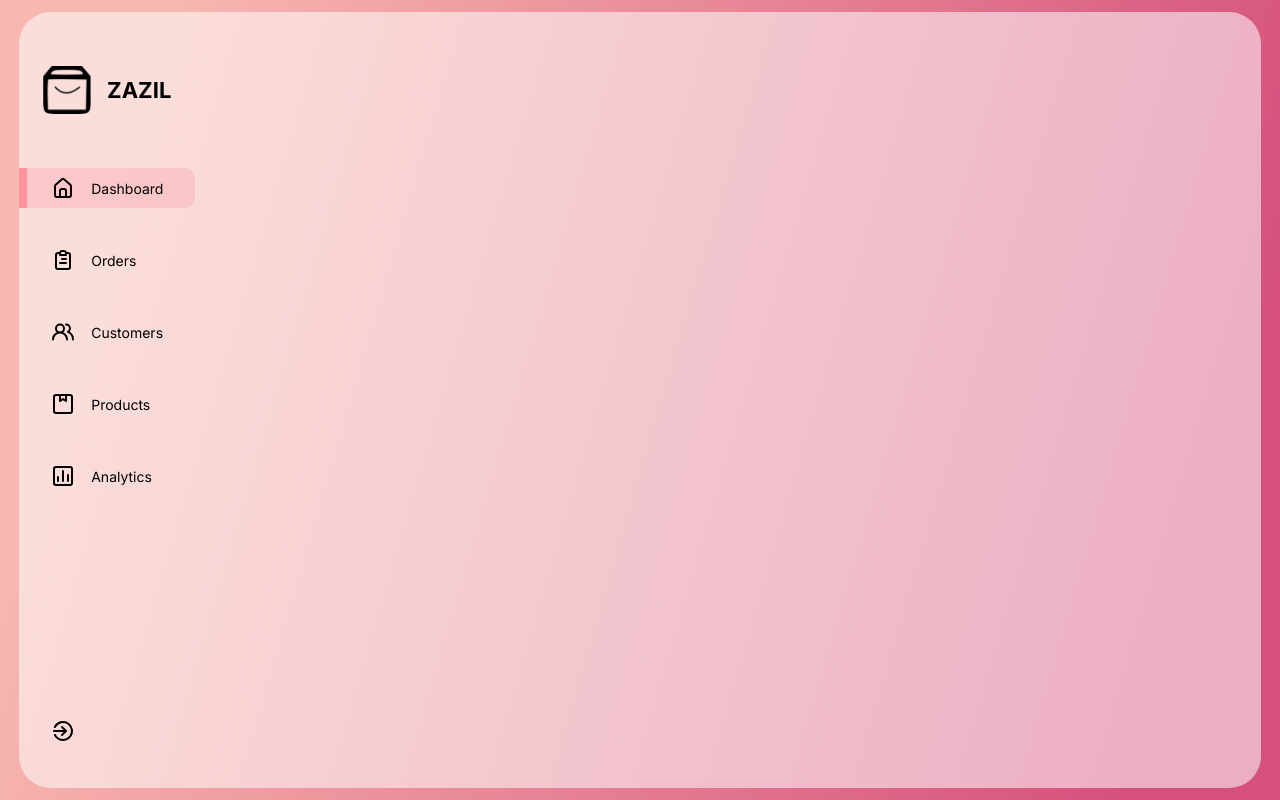
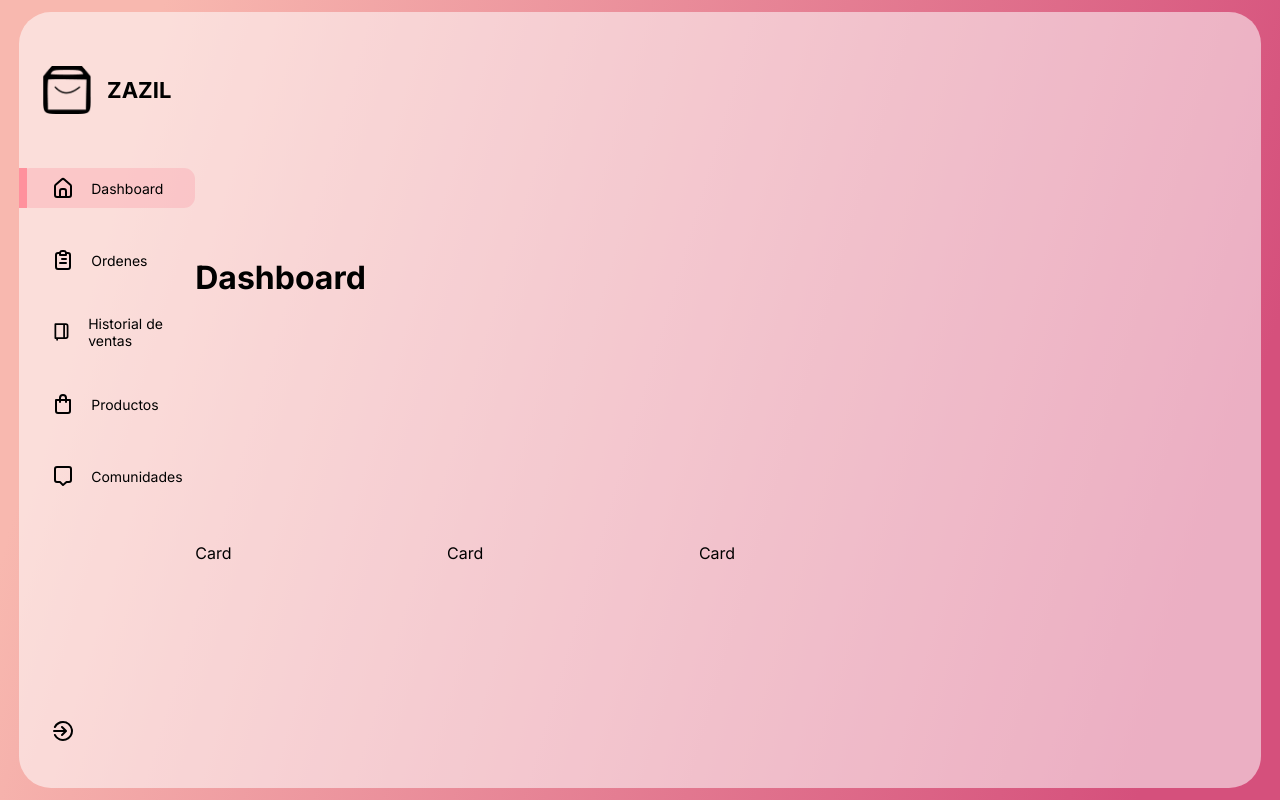
Before and after one commit to Sebastian-Espinoza-25/Reto-TC2007B.401-Equipo-6-Web, a React (Create React App) app: page / in a window 1280 px wide. Built offline with nearby package versions, Linux system fonts and the light colour scheme.

Commit message:
Dashboard Card inicio

```diff
--- a/src/App.js
+++ b/src/App.js
@@ -1,12 +1,13 @@
 import './App.css'
-import Sidebar from './components/Sidebar';
+import MainDash from './components/MainDash/MainDash';
+import Sidebar from './components/Sidebar/Sidebar';
 
 function App() {
   return (
     <div className="App">
       <div className="AppGlass">
       <Sidebar/>
-      <div></div>
+      <MainDash/>
       <div></div>
       </div>
 
--- a/src/Data/Data.js
+++ b/src/Data/Data.js
@@ -3,10 +3,10 @@
 import {
     UilEstate,
     UilClipboardAlt,
-    UilUsersAlt,
-    UilPackage,
-    UilChart,
-    UilSignOutAlt,
+    UilDiary,
+    UilShoppingBag,
+    UilChat,
+    UilUsdSquare,
 } from '@iconscout/react-unicons'
 
 export const SidebarData = [
@@ -16,18 +16,72 @@ export const SidebarData = [
     },
     {
         icon : UilClipboardAlt,
-        heading : 'Orders',
+        heading : 'Ordenes',
     },
     {
-        icon : UilUsersAlt,
-        heading : 'Customers',
+        icon : UilDiary,
+        heading : 'Historial de ventas',
     },
     {
-        icon : UilPackage,
-        heading : 'Products',
+        icon : UilShoppingBag,
+        heading : 'Productos',
     },
     {
-        icon : UilChart,
-        heading : 'Analytics',
+        icon : UilChat,
+        heading : 'Comunidades',
     }
 ];
+
+
+export const CardsData = [
+    {
+        title: 'Total de ventas',
+        color: {
+            backGround: "linear-gradient(135deg, #f6d365 0%, #fda085 100%)",
+            boxShadow: "0 4px 15px 0 rgba(253, 168, 79, 0.75)"
+        },
+        barValue: 70,
+        value: "70,970",
+        png: UilUsdSquare,
+        series: [
+            {
+                name: 'Ventas',
+                data: [10, 41, 35, 51, 49, 62, 69, 91, 148]
+            },
+        ],
+    },
+
+    {
+        title: 'Productos vendidos',
+        color: {
+            backGround: "linear-gradient(135deg, #f093fb 0%, #f5576c 100%)",
+            boxShadow: "0 4px 15px 0 rgba(245, 87, 108, 0.75)"
+        },
+        barValue: 30,
+        value: "30,970",
+        png: UilShoppingBag,
+        series: [
+            {
+                name: 'Productos',
+                data: [10, 41, 35, 51, 49, 62, 69, 91, 148]
+            },
+        ],
+    },
+
+    {
+        title: 'Comunidades',
+        color: {
+            backGround: "linear-gradient(135deg, #5ee7df 0%, #b490ca 100%)",
+            boxShadow: "0 4px 15px 0 rgba(181, 136, 177, 0.75)"
+        },
+        barValue: 50,
+        value: "50,970",
+        png: UilChat,
+        series: [
+            {
+                name: 'Comunidades',
+                data: [10, 41, 35, 51, 49, 62, 69, 91, 148]
+            },
+        ],
+    },
+];
--- /dev/null
+++ b/src/components/Card/Card.jsx
@@ -0,0 +1,9 @@
+import React from "react";
+
+const Card = () => {
+    return (
+        <div>Card</div>
+    )
+}
+
+export default Card;
--- /dev/null
+++ b/src/components/Cards/Cards.css
@@ -0,0 +1,8 @@
+.Cards{
+    display: flex;
+    gap: 10px;
+}
+
+.ParentContainer{
+    width: 100%;
+}
--- /dev/null
+++ b/src/components/Cards/Cards.jsx
@@ -0,0 +1,28 @@
+import React from "react";
+import { CardsData } from "../../Data/Data";
+import Card from "../Card/Card";
+import "./Cards.css";
+
+const Cards = () => {
+    return (
+        <div className="Cards">
+            {CardsData.map((card,id)=>{
+                return(
+                    <div className="ParentContainer">
+                        <Card
+                        title={card.title}
+                        color={card.color}
+                        barValue={card.barValue}
+                        value={card.value}
+                        cardIcon={card.png}
+                        series={card.series}
+                        />
+                    </div>
+                )
+            })}
+
+        </div>
+    )
+    }
+
+    export default Cards;
--- /dev/null
+++ b/src/components/MainDash/MainDash.css
@@ -0,0 +1,6 @@
+.MainDash{
+    display: flex;
+    flex-direction: column;
+    justify-content: space-evenly;
+
+}
--- /dev/null
+++ b/src/components/MainDash/MainDash.jsx
@@ -0,0 +1,14 @@
+import React from 'react';
+import Cards from '../Cards/Cards';
+import './MainDash.css';
+
+const MainDash = () => {
+  return (
+    <div className="MainDash">
+        <h1>Dashboard</h1>
+        <Cards/>
+    </div>
+  )
+}
+
+export default MainDash;
--- a/src/components/Sidebar.jsx
+++ b/src/components/Sidebar/Sidebar.jsx
@@ -1,8 +1,8 @@
 import React from 'react'
-import Logo from '../imgs/logo.png'
+import Logo from '../../imgs/logo.png'
 import './Sidebar.css'
 
-import { SidebarData } from '../Data/Data';
+import { SidebarData } from '../../Data/Data';
 import { UilSignOutAlt } from '@iconscout/react-unicons'
 
 const Sidebar = () => {
```
Also changed, not shown: src/components/Card/Card.css (added), src/components/Sidebar/Sidebar.css (renamed from src/components/Sidebar.css).
